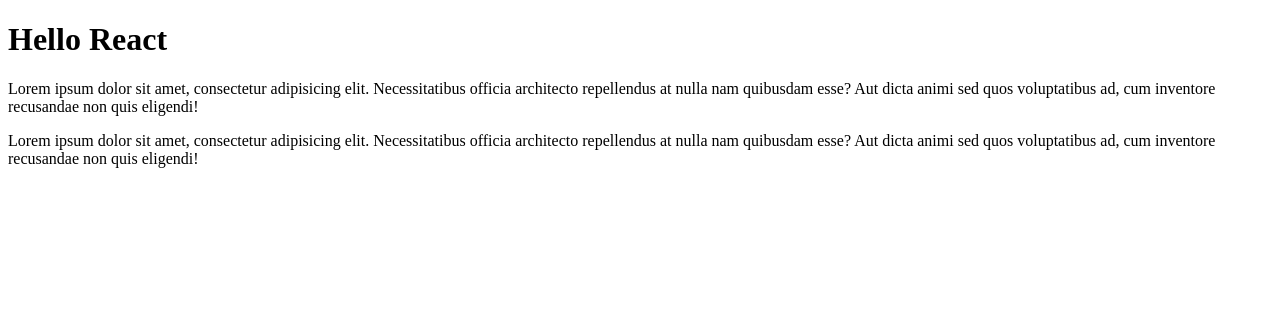
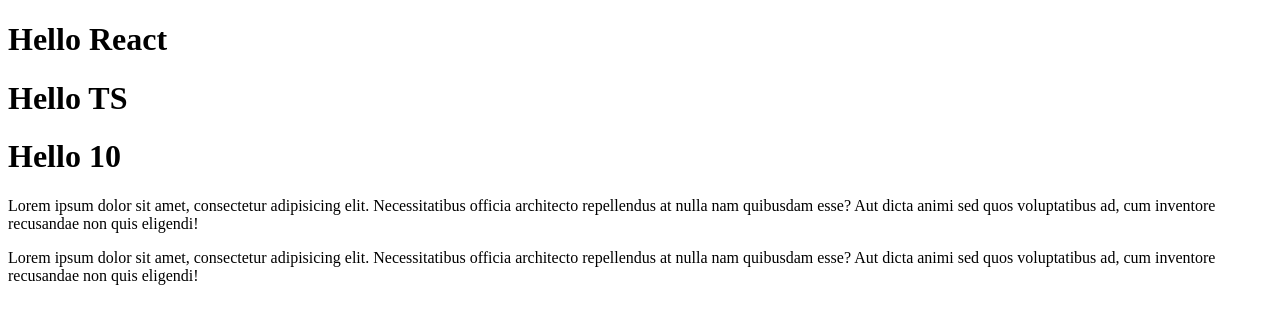
Before and after one commit to max-anikin/react-26-09, a React (Create React App) app: page / in a window 1280 px wide. Shown: the top 324 px of the page. Built offline with nearby package versions, Linux system fonts and the light colour scheme.

Commit message:
added Props. через type

```diff
--- a/src/index.tsx
+++ b/src/index.tsx
@@ -1,27 +1,13 @@
 import React from 'react'
 import ReactDOM from 'react-dom/client'
 
-// const App = () => {
-//     return (
-//         <div>
-//             <h1>Hello React</h1>
-//             <p>
-//                 Lorem ipsum, dolor sit amet consectetur adipisicing elit. Harum
-//                 expedita facilis quas veritatis quo nemo ad, necessitatibus
-//                 repellendus, sit ipsum saepe ullam rem asperiores voluptas iusto
-//                 magnam officiis a minima!
-//             </p>
-// ;<p>
-//     Lorem ipsum, dolor sit amet consectetur adipisicing elit. Harum expedita
-//     facilis quas veritatis quo nemo ad, necessitatibus repellendus, sit ipsum
-//     saepe ullam rem asperiores voluptas iusto magnam officiis a minima!
-// </p>
-//         </div>
-//     )
-// }
+type TitleProps = {
+    title?: string | number
+}
 
-const Title = () => {
-    return <h1>Hello React</h1>
+const Title = (props: TitleProps) => {
+    // console.log(props)
+    return <h1>Hello {props.title}</h1>
 }
 
 const Content = () => {
@@ -46,7 +32,10 @@
 const App = () => {
     return (
         <>
-            <Title />
+            <Title title="React" />
+
+            <Title title="TS" />
+            <Title title={10} />
             <Content />
         </>
     )
```
